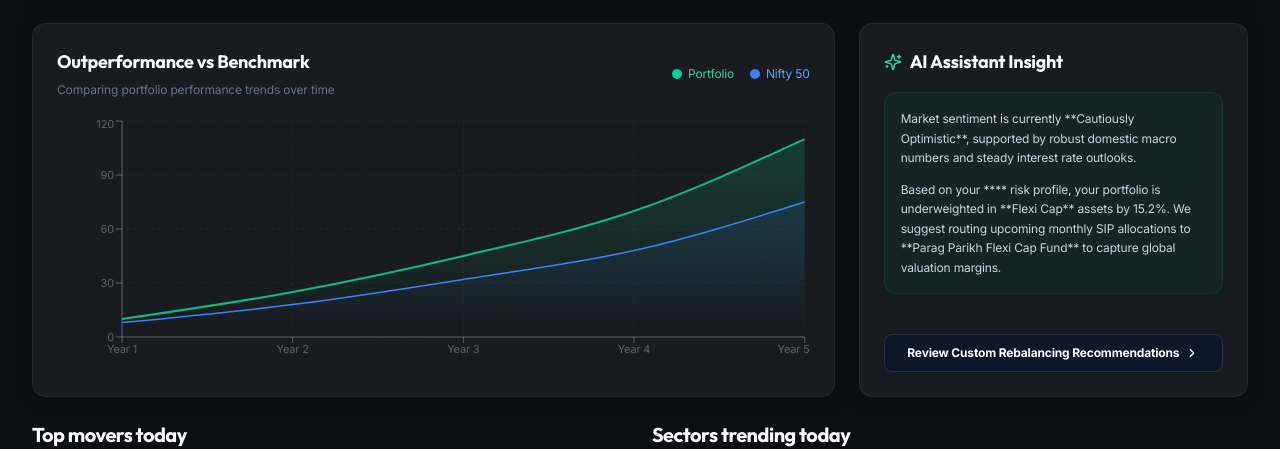
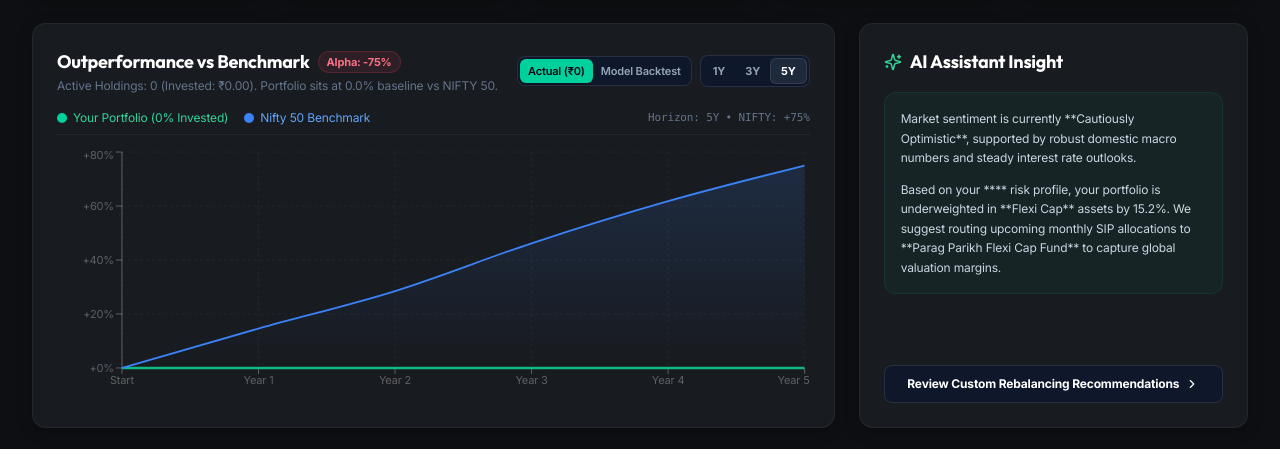
Before and after one commit to SakshamSuper/WealthCraft-AI, a Next.js app in the folder frontend/: page /dashboard in a window 1280 px wide. Shown: the part 391-840 px from the top of the page. Built offline with nearby package versions, Linux system fonts and the light colour scheme; no server answers; sample sign-in values are in the browser's storage.

Commit message:
fix(dashboard): correct benchmark graph for zero-investment portfolios, add percentage units, alpha spread, and timeframe toggles

```diff
--- a/frontend/app/dashboard/page.tsx
+++ b/frontend/app/dashboard/page.tsx
@@ -23,6 +23,8 @@ export default function DashboardPage() {
   const [recommendations, setRecommendations] = useState<any[]>([]);
   const [news, setNews] = useState<any[]>([]);
   const [newsLoading, setNewsLoading] = useState(true);
+  const [benchmarkHorizon, setBenchmarkHorizon] = useState<"1Y" | "3Y" | "5Y">("5Y");
+  const [benchmarkMode, setBenchmarkMode] = useState<"ACTUAL" | "MODEL">("ACTUAL");
 
   useEffect(() => {
     setMounted(true);
@@ -83,16 +85,64 @@ export default function DashboardPage() {
   const totalMonths = years * 12;
   const futureValueHeuristic = sipAmount * ((Math.pow(1 + monthlyRate, totalMonths) - 1) / monthlyRate) * (1 + monthlyRate);
 
-  // Mock benchmark chart data (Nifty 50 vs category average vs portfolio return trend)
-  const chartData = [
-    { name: "Year 1", Portfolio: 10, Nifty50: 8, CategoryAvg: 9 },
-    { name: "Year 2", Portfolio: 25, Nifty50: 18, CategoryAvg: 20 },
-    { name: "Year 3", Portfolio: 45, Nifty50: 32, CategoryAvg: 35 },
-    { name: "Year 4", Portfolio: 70, Nifty50: 48, CategoryAvg: 52 },
-    { name: "Year 5", Portfolio: 110, Nifty50: 75, CategoryAvg: 80 },
-  ];
+  const totalInvested = portfolio?.total_invested || 0;
+  const hasActiveHoldings = totalInvested > 0 || (portfolio?.items && portfolio.items.length > 0);
+  const actualReturnPct = portfolio?.absolute_return_pct || 0;
 
-  const colorsPalette = ["#10B981", "#3B82F6", "#F59E0B", "#EF4444", "#8B5CF6"];
+  // Dynamic benchmark calculation based on selected horizon and actual portfolio status
+  const getBenchmarkData = () => {
+    if (benchmarkHorizon === "1Y") {
+      const niftyTrend = [0, 3.8, 7.5, 11.2, 14.6];
+      const modelTrend = [0, 5.2, 10.8, 16.5, 21.4];
+      const actualTrend = hasActiveHoldings
+        ? [0, +(actualReturnPct * 0.25).toFixed(1), +(actualReturnPct * 0.55).toFixed(1), +(actualReturnPct * 0.8).toFixed(1), +actualReturnPct.toFixed(1)]
+        : [0, 0, 0, 0, 0];
+
+      const pTrend = (!hasActiveHoldings && benchmarkMode === "MODEL") ? modelTrend : actualTrend;
+      return [
+        { name: "Start", Portfolio: pTrend[0], Nifty50: niftyTrend[0] },
+        { name: "Q1", Portfolio: pTrend[1], Nifty50: niftyTrend[1] },
+        { name: "Q2", Portfolio: pTrend[2], Nifty50: niftyTrend[2] },
+        { name: "Q3", Portfolio: pTrend[3], Nifty50: niftyTrend[3] },
+        { name: "1 Year", Portfolio: pTrend[4], Nifty50: niftyTrend[4] },
+      ];
+    } else if (benchmarkHorizon === "3Y") {
+      const niftyTrend = [0, 14.6, 28.5, 46.2];
+      const modelTrend = [0, 21.4, 42.8, 68.5];
+      const actualTrend = hasActiveHoldings
+        ? [0, +(actualReturnPct * 0.3).toFixed(1), +(actualReturnPct * 0.65).toFixed(1), +actualReturnPct.toFixed(1)]
+        : [0, 0, 0, 0];
+
+      const pTrend = (!hasActiveHoldings && benchmarkMode === "MODEL") ? modelTrend : actualTrend;
+      return [
+        { name: "Start", Portfolio: pTrend[0], Nifty50: niftyTrend[0] },
+        { name: "Year 1", Portfolio: pTrend[1], Nifty50: niftyTrend[1] },
+        { name: "Year 2", Portfolio: pTrend[2], Nifty50: niftyTrend[2] },
+        { name: "Year 3", Portfolio: pTrend[3], Nifty50: niftyTrend[3] },
+      ];
+    } else {
+      const niftyTrend = [0, 14.6, 28.5, 46.2, 61.8, 75.0];
+      const modelTrend = [0, 21.4, 42.8, 68.5, 89.2, 110.0];
+      const actualTrend = hasActiveHoldings
+        ? [0, +(actualReturnPct * 0.18).toFixed(1), +(actualReturnPct * 0.38).toFixed(1), +(actualReturnPct * 0.62).toFixed(1), +(actualReturnPct * 0.82).toFixed(1), +actualReturnPct.toFixed(1)]
+        : [0, 0, 0, 0, 0, 0];
+
+      const pTrend = (!hasActiveHoldings && benchmarkMode === "MODEL") ? modelTrend : actualTrend;
+      return [
+        { name: "Start", Portfolio: pTrend[0], Nifty50: niftyTrend[0] },
+        { name: "Year 1", Portfolio: pTrend[1], Nifty50: niftyTrend[1] },
+        { name: "Year 2", Portfolio: pTrend[2], Nifty50: niftyTrend[2] },
+        { name: "Year 3", Portfolio: pTrend[3], Nifty50: niftyTrend[3] },
+        { name: "Year 4", Portfolio: pTrend[4], Nifty50: niftyTrend[4] },
+        { name: "Year 5", Portfolio: pTrend[5], Nifty50: niftyTrend[5] },
+      ];
+    }
+  };
+
+  const chartData = getBenchmarkData();
+  const latestP = chartData[chartData.length - 1].Portfolio;
+  const latestN = chartData[chartData.length - 1].Nifty50;
+  const currentAlpha = +(latestP - latestN).toFixed(1);
 
   return (
     <div className="space-y-6">
@@ -181,15 +231,90 @@ export default function DashboardPage() {
       <div className="grid grid-cols-1 lg:grid-cols-3 gap-6">
         {/* Growth Benchmark Comparison */}
         <div className="lg:col-span-2 glass-panel p-6 bg-slate-950/40">
-          <div className="flex items-center justify-between mb-4">
+          <div className="flex flex-col sm:flex-row sm:items-center justify-between gap-4 mb-4">
             <div>
-              <h2 className="font-heading font-bold text-lg text-white">Outperformance vs Benchmark</h2>
-              <span className="text-xs text-slate-500">Comparing portfolio performance trends over time</span>
+              <div className="flex items-center gap-2">
+                <h2 className="font-heading font-bold text-lg text-white">Outperformance vs Benchmark</h2>
+                <span className={`text-[11px] font-bold px-2 py-0.5 rounded-full border ${
+                  currentAlpha >= 0
+                    ? "bg-emerald-500/10 border-emerald-500/20 text-emerald-400"
+                    : "bg-rose-500/10 border-rose-500/20 text-rose-400"
+                }`}>
+                  Alpha: {currentAlpha >= 0 ? `+${currentAlpha}%` : `${currentAlpha}%`}
+                </span>
+              </div>
+              <p className="text-xs text-slate-500 mt-0.5">
+                {!hasActiveHoldings && benchmarkMode === "ACTUAL"
+                  ? "Active Holdings: 0 (Invested: ₹0.00). Portfolio sits at 0.0% baseline vs NIFTY 50."
+                  : !hasActiveHoldings && benchmarkMode === "MODEL"
+                  ? "Backtested Model Allocation (Moderate Risk) vs NIFTY 50."
+                  : "Comparing your verified portfolio return against NIFTY 50."}
+              </p>
             </div>
-            <div className="flex items-center gap-4 text-xs">
-              <span className="flex items-center gap-1.5 text-emerald-400"><span className="w-2.5 h-2.5 rounded-full bg-emerald-500" /> Portfolio</span>
-              <span className="flex items-center gap-1.5 text-blue-400"><span className="w-2.5 h-2.5 rounded-full bg-blue-500" /> Nifty 50</span>
+
+            {/* Horizon and Mode Controls */}
+            <div className="flex flex-wrap items-center gap-2">
+              {!hasActiveHoldings && (
+                <div className="flex items-center p-0.5 rounded-lg bg-slate-900 border border-white/10 text-[11px]">
+                  <button
+                    type="button"
+                    onClick={() => setBenchmarkMode("ACTUAL")}
+                    className={`px-2 py-1 rounded-md font-semibold transition-all cursor-pointer ${
+                      benchmarkMode === "ACTUAL"
+                        ? "bg-emerald-500 text-slate-950 shadow"
+                        : "text-slate-400 hover:text-white"
+                    }`}
+                  >
+                    Actual (₹0)
+                  </button>
+                  <button
+                    type="button"
+                    onClick={() => setBenchmarkMode("MODEL")}
+                    className={`px-2 py-1 rounded-md font-semibold transition-all cursor-pointer ${
+                      benchmarkMode === "MODEL"
+                        ? "bg-emerald-500 text-slate-950 shadow"
+                        : "text-slate-400 hover:text-white"
+                    }`}
+                  >
+                    Model Backtest
+                  </button>
+                </div>
+              )}
+
+              {/* Timeframe Tabs */}
+              <div className="flex items-center p-0.5 rounded-lg bg-slate-900 border border-white/10 text-[11px]">
+                {(["1Y", "3Y", "5Y"] as const).map((h) => (
+                  <button
+                    key={h}
+                    type="button"
+                    onClick={() => setBenchmarkHorizon(h)}
+                    className={`px-2.5 py-1 rounded-md font-bold transition-all cursor-pointer ${
+                      benchmarkHorizon === h
+                        ? "bg-slate-800 text-white shadow-sm border border-white/10"
+                        : "text-slate-400 hover:text-white"
+                    }`}
+                  >
+                    {h}
+                  </button>
+                ))}
+              </div>
             </div>
+          </div>
+
+          {/* Legend row */}
+          <div className="flex items-center justify-between text-xs mb-3 pb-2 border-b border-white/5">
+            <div className="flex items-center gap-4">
+              <span className="flex items-center gap-1.5 text-emerald-400">
+                <span className="w-2.5 h-2.5 rounded-full bg-emerald-500" />
+                {!hasActiveHoldings && benchmarkMode === "ACTUAL" ? "Your Portfolio (0% Invested)" : "Portfolio"}
+              </span>
+              <span className="flex items-center gap-1.5 text-blue-400">
+                <span className="w-2.5 h-2.5 rounded-full bg-blue-500" /> Nifty 50 Benchmark
+              </span>
+            </div>
+            <span className="text-[11px] text-slate-500 font-mono">
+              Horizon: {benchmarkHorizon} • NIFTY: +{latestN}%
+            </span>
           </div>
 
           <div className="h-64 w-full">
@@ -197,23 +322,55 @@ export default function DashboardPage() {
               <AreaChart data={chartData}>
                 <defs>
                   <linearGradient id="colorPortfolio" x1="0" y1="0" x2="0" y2="1">
-                    <stop offset="5%" stopColor="#10B981" stopOpacity={0.2}/>
+                    <stop offset="5%" stopColor="#10B981" stopOpacity={0.25}/>
                     <stop offset="95%" stopColor="#10B981" stopOpacity={0}/>
                   </linearGradient>
                   <linearGradient id="colorNifty" x1="0" y1="0" x2="0" y2="1">
-                    <stop offset="5%" stopColor="#3B82F6" stopOpacity={0.1}/>
+                    <stop offset="5%" stopColor="#3B82F6" stopOpacity={0.15}/>
                     <stop offset="95%" stopColor="#3B82F6" stopOpacity={0}/>
                   </linearGradient>
                 </defs>
                 <CartesianGrid strokeDasharray="3 3" stroke="rgba(255,255,255,0.05)" />
                 <XAxis dataKey="name" stroke="rgba(255,255,255,0.3)" fontSize={11} />
-                <YAxis stroke="rgba(255,255,255,0.3)" fontSize={11} />
+                <YAxis
+                  stroke="rgba(255,255,255,0.3)"
+                  fontSize={11}
+                  tickFormatter={(val) => `${val >= 0 ? '+' : ''}${val}%`}
+                />
                 <Tooltip
-                  contentStyle={{ backgroundColor: "#0f172a", border: "1px solid rgba(255,255,255,0.08)", borderRadius: "8px" }}
-                  labelStyle={{ color: "#94a3b8" }}
+                  content={({ active, payload, label }) => {
+                    if (active && payload && payload.length) {
+                      const pVal = Number(payload.find((p) => p.dataKey === "Portfolio")?.value ?? 0);
+                      const nVal = Number(payload.find((p) => p.dataKey === "Nifty50")?.value ?? 0);
+                      const diff = +(pVal - nVal).toFixed(1);
+                      return (
+                        <div className="bg-slate-900/95 border border-white/10 p-3 rounded-xl shadow-2xl backdrop-blur-md text-xs space-y-1.5 min-w-[170px]">
+                          <div className="font-bold text-white pb-1 border-b border-white/10 flex items-center justify-between">
+                            <span>{label}</span>
+                            <span className="text-[10px] text-slate-500 font-normal">Cumulative</span>
+                          </div>
+                          <div className="flex items-center justify-between text-emerald-400">
+                            <span>Portfolio:</span>
+                            <span className="font-mono font-bold">{pVal >= 0 ? `+${pVal}%` : `${pVal}%`}</span>
+                          </div>
+                          <div className="flex items-center justify-between text-blue-400">
+                            <span>NIFTY 50:</span>
+                            <span className="font-mono font-bold">+{nVal}%</span>
+                          </div>
+                          <div className="flex items-center justify-between text-slate-300 pt-1 border-t border-white/10">
+                            <span>Alpha Spread:</span>
+                            <span className={`font-mono font-bold ${diff >= 0 ? "text-emerald-400" : "text-rose-400"}`}>
+                              {diff >= 0 ? `+${diff}%` : `${diff}%`}
+                            </span>
+                          </div>
+                        </div>
+                      );
+                    }
+                    return null;
+                  }}
                 />
-                <Area type="monotone" dataKey="Portfolio" stroke="#10B981" strokeWidth={2} fillOpacity={1} fill="url(#colorPortfolio)" />
-                <Area type="monotone" dataKey="Nifty50" stroke="#3B82F6" strokeWidth={1.5} fillOpacity={1} fill="url(#colorNifty)" />
+                <Area type="monotone" dataKey="Portfolio" stroke="#10B981" strokeWidth={2.5} fillOpacity={1} fill="url(#colorPortfolio)" />
+                <Area type="monotone" dataKey="Nifty50" stroke="#3B82F6" strokeWidth={1.8} fillOpacity={1} fill="url(#colorNifty)" />
               </AreaChart>
             </ResponsiveContainer>
           </div>
```
